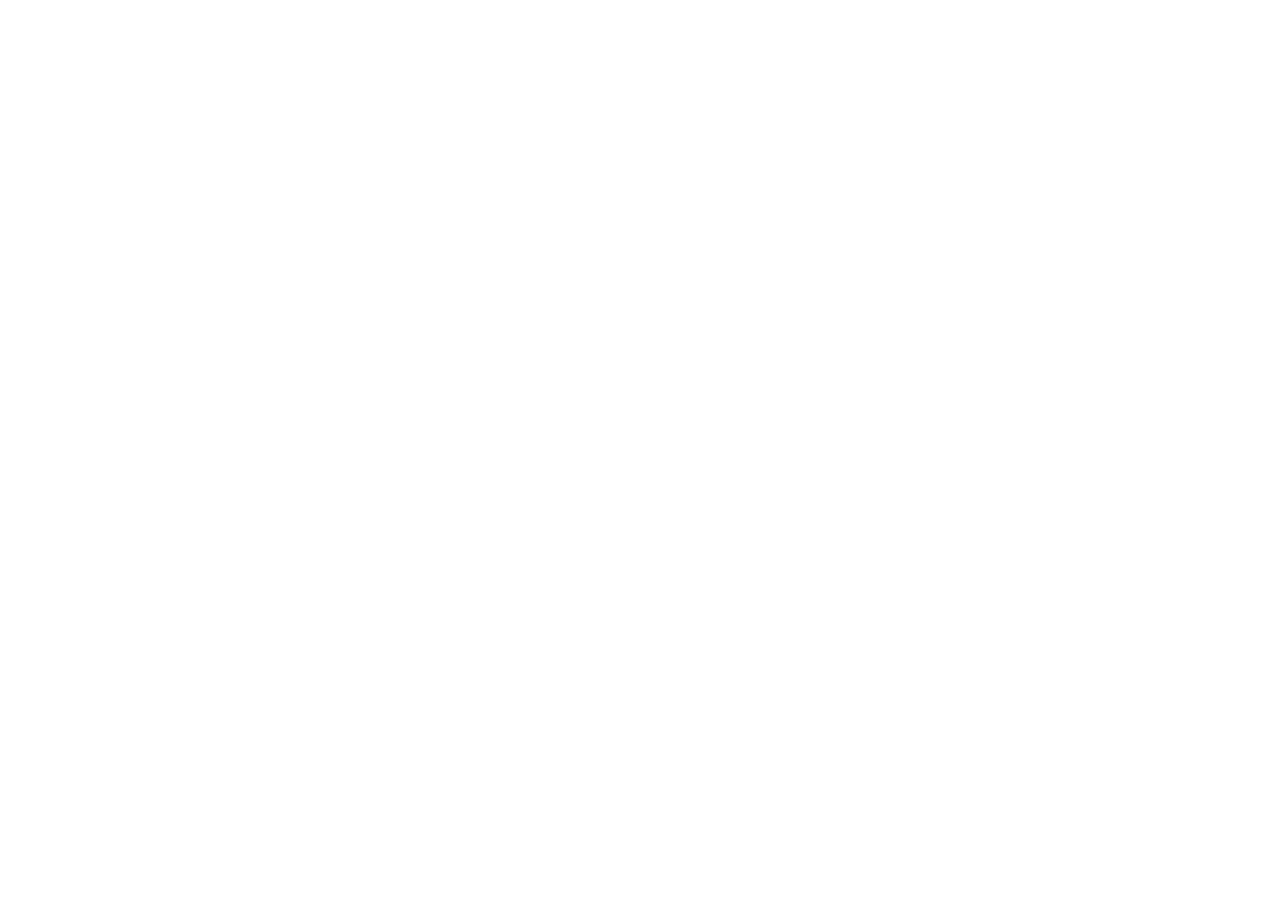
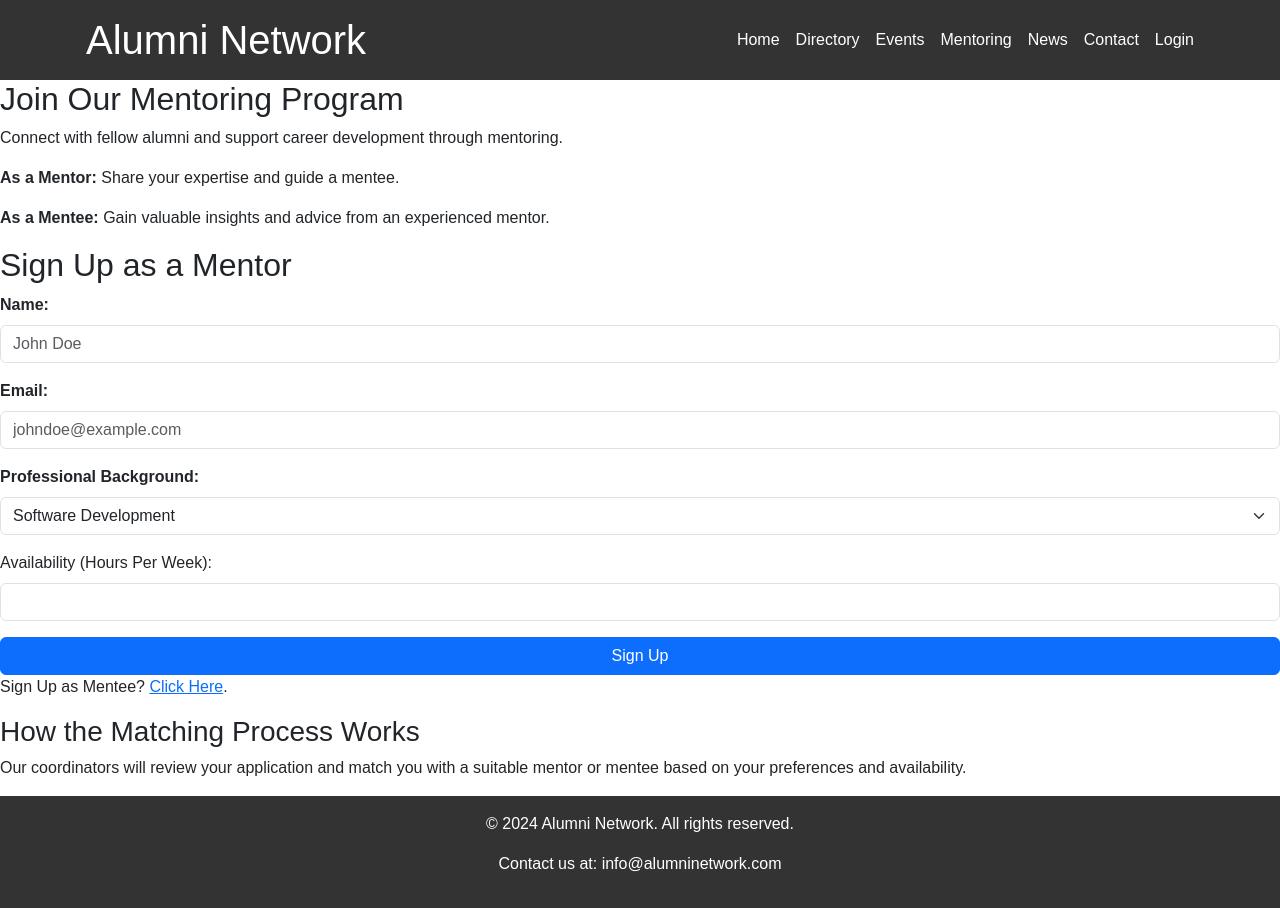
Before and after one commit to PemaRinchen-DarkPulse/Alumni-Network, a React (Create React App) app: page /mentoring in a window 1280 px wide. Before the commit this address had no page. Before the commit the page ends 800 px from the top, so only its background shows below. Built offline with nearby package versions, Linux system fonts and the light colour scheme.

Commit message:
Mentoring page

```diff
--- a/src/App.js
+++ b/src/App.js
@@ -1,21 +1,24 @@
 
-import Footer from './components/footer.jsx';
-import Header from './components/header.jsx';
-import {MyCard,MySecondCard} from './components/mycard.jsx';
-import {GetInvolved,About} from './components/getinvolved.jsx';
-import {Login, SignUp} from './components/userAuthentication.jsx';
-import MyHero from './components/hero.jsx'
+import {Login, SignUp, SignUpAsMentee, SignUpAsMentor} from './components/userAuthentication.jsx';
 import 'bootstrap/dist/css/bootstrap.min.css';
-import './app.css'
-import {BrowserRouter,Routes,Route} from 'react-router-dom'
+import './app.css';
+import {BrowserRouter, Routes, Route} from 'react-router-dom';
+import Home from './components/home.jsx';
+import Mentoring from './components/mentoring.jsx';
+
 function App() {
   return (
     <BrowserRouter>
-    <Routes>
-      <Route path='/register' element={<SignUp/>}></Route>
-      <Route path='/login' element={<Login/>}></Route>
-    </Routes>
+      <Routes>
+        <Route path='/' element={<Home />} />
+        <Route path='/mentoring' element={<Mentoring/>}/>
+        <Route path='/register' element={<SignUp />}/>
+        <Route path='/login' element={<Login />} />
+        <Route path='/signupasmenteor' element={<SignUpAsMentor/>}/>
+        <Route path='/signupasmentee' element={<SignUpAsMentee/>}/>
+      </Routes>
     </BrowserRouter>
   );
 }
+
 export default App;
--- a/src/components/getinvolved.jsx
+++ /dev/null
@@ -1,27 +0,0 @@
-import React from "react";
-import { Button } from "reactstrap";
-export const GetInvolved=()=>{
-    return (
-        <>
-        <section class="cta-section">
-            <div class="container">
-                <h2 color="primary">Get Involved Today</h2>
-                <p>Whether you’re looking to mentor a student, attend an event, or simply reconnect with fellow alumni, our network has something for everyone.</p>
-                <Button color="primary" outline>Join the Alumni Network</Button>
-            </div>
-        </section>
-        </>
-    );
-}
-
-export const About=()=>{
-    return (
-        <section class="about">
-            <div class="container">
-                <h2>About the Alumni Network</h2>
-                <p>Our Alumni Network is dedicated to fostering lifelong connections among our graduates. We aim to support professional growth, provide mentoring opportunities, and build a strong community that continues to thrive long after graduation.</p>
-                <a href="about.html" class="cta-link">Learn More</a>
-            </div>
-        </section>
-    );
-}
--- a/src/components/header.jsx
+++ b/src/components/header.jsx
@@ -1,25 +1,26 @@
 import React from "react";
-import "./style.css"
+import { Link } from "react-router-dom";
+import "./style.css";
 
-const Header=()=>{
+const Header = () => {
   return (
     <header>
       <div className="container">
         <h1>Alumni Network</h1>
         <nav>
           <ul>
-                    <li><a href="index.html">Home</a></li>
-                    <li><a href="directory.html">Directory</a></li>
-                    <li><a href="events.html">Events</a></li>
-                    <li><a href="mentoring.html">Mentoring</a></li>
-                    <li><a href="news.html">News</a></li>
-                    <li><a href="contact.html">Contact</a></li>
-                    <li><a href="login.html">Login</a></li>
+            <li><Link to="/">Home</Link></li>
+            <li><Link to="/directory">Directory</Link></li>
+            <li><Link to="/events">Events</Link></li>
+            <li><Link to="/mentoring">Mentoring</Link></li>
+            <li><Link to="/news">News</Link></li>
+            <li><Link to="/contact">Contact</Link></li>
+            <li><Link to="/login">Login</Link></li>
           </ul>
         </nav>
       </div>
     </header>
   );
-}
+};
 
 export default Header;
--- a/src/components/hero.jsx
+++ b/src/components/hero.jsx
@@ -1,17 +1,61 @@
 import React from "react";
-import {SecondButton} from "./buttonSample"
+import { Button } from "reactstrap";
+import { SecondButton } from "./buttonSample"
 import "./style.css"
-const MyHero=()=>{
+export const MyHero = () => {
     return (
         <section className="hero">
             <div className="container">
                 <h2>Welcome to the Alumni Network</h2>
                 <p>Join us and connect with fellow alumni.</p>
-                <SecondButton/>
-                <SecondButton/>
+                <SecondButton />
+                <SecondButton />
+            </div>
+        </section>
+    );
+}
+export const GetInvolved = () => {
+    return (
+        <>
+            <section class="cta-section">
+                <div class="container">
+                    <h2 color="primary">Get Involved Today</h2>
+                    <p>Whether you’re looking to mentor a student, attend an event, or simply reconnect with fellow alumni, our network has something for everyone.</p>
+                    <Button color="primary" outline>Join the Alumni Network</Button>
+                </div>
+            </section>
+        </>
+    );
+}
+
+export const About = () => {
+    return (
+        <section class="about">
+            <div class="container">
+                <h2>About the Alumni Network</h2>
+                <p>Our Alumni Network is dedicated to fostering lifelong connections among our graduates. We aim to support professional growth, provide mentoring opportunities, and build a strong community that continues to thrive long after graduation.</p>
+                <a href="about.html" class="cta-link">Learn More</a>
             </div>
         </section>
     );
 }
 
-export default MyHero;
+export const MentoringHeader = () => {
+    return (
+        <>
+            <h2>Join Our Mentoring Program</h2>
+            <p>Connect with fellow alumni and support career development through mentoring.</p>
+            <p><strong>As a Mentor:</strong> Share your expertise and guide a mentee.</p>
+            <p><strong>As a Mentee:</strong> Gain valuable insights and advice from an experienced mentor.</p>
+        </>
+    );
+}
+
+export const MatchingProcess = () => {
+    return (
+        <div class="matching-process">
+            <h3>How the Matching Process Works</h3>
+            <p>Our coordinators will review your application and match you with a suitable mentor or mentee based on your preferences and availability.</p>
+        </div>
+    );
+}
--- /dev/null
+++ b/src/components/home.jsx
@@ -0,0 +1,22 @@
+import React from "react";
+import Header from "./header"
+import Footer from "./footer"
+import { MyHero,About,GetInvolved} from "./hero";
+import {News,Events,Testimonials} from "./mycard"
+import Mentoring from "./mentoring";
+function Home(){
+    return (
+        <>
+        <Header/>
+        <MyHero/>
+        <About/>
+        <News/>
+        <Events/>
+        <Testimonials/>
+        <GetInvolved/>
+        <Footer/>
+        </>
+    );
+}
+
+export default Home;
--- /dev/null
+++ b/src/components/mentoring.jsx
@@ -0,0 +1,18 @@
+import React from "react";
+import Header from "./header";
+import Footer from "./footer";
+import {MatchingProcess, MentoringHeader} from "./hero"
+import { SignUpAsMentor } from "./userAuthentication";
+function Mentoring(){
+    return(
+        <>
+        <Header/>
+        <MentoringHeader/>
+        <SignUpAsMentor/>
+        <MatchingProcess/>
+        <Footer/>
+        </>
+    );
+}
+
+export default Mentoring;
--- a/src/components/mycard.jsx
+++ b/src/components/mycard.jsx
@@ -1,7 +1,44 @@
 import React from "react";
 import { Card, CardTitle, CardText, Button, Row, Col } from "reactstrap";
 import "./style.css";
-export const MyCard = () => {
+export const News = () => {
+  return (
+    <Row className="container-fluid">
+      <h1 className="text-center color-primary">Recent News</h1>
+      <Col sm="4">
+        <Card body>
+          <CardTitle tag="h5" className="fw-bold">Alumni Spotlight: Jane Smith</CardTitle>
+          <CardText>
+            <p>Jane Smith, Class of 2015, shares her journey from student to CEO of a leading tech startup.</p>
+          </CardText>
+          <Button color="link" style={{ textAlign: 'left', display: 'block', paddingLeft: 0 }}>Learn More</Button>
+        </Card>
+      </Col>
+      <Col sm="4">
+        <Card body>
+          <CardTitle tag="h5" className="fw-bold">Annual Alumni Gala</CardTitle>
+          <CardText>
+            <span>Date: November 20, 2024</span> <br/>
+            <span>Location: University Campus</span>
+          </CardText>
+          <Button color="link" style={{ textAlign: 'left', display: 'block', paddingLeft: 0 }}>Learn More</Button>
+        </Card>
+      </Col>
+      <Col sm="4">
+        <Card body>
+          <CardTitle tag="h5" className="fw-bold">Networking Night</CardTitle>
+          <CardText>
+            <span>Date: December 10, 2024</span><br/>
+            <span>Location: City Center</span>
+          </CardText>
+          <Button color="link" style={{ textAlign: 'left', display: 'block', paddingLeft: 0 }}>Learn More</Button>
+        </Card>
+      </Col>
+    </Row>
+  );
+}
+
+export const Events = () => {
   return (
     <Row className="container-fluid">
       <h1 className="text-center color-primary">Upcoming Events</h1>
@@ -39,7 +76,7 @@
   );
 }
 
-export const MySecondCard=()=>{
+export const Testimonials=()=>{
     return (
         <Row>
         <h1 className="text-center">What Our Alumni Say</h1>
--- a/src/components/userAuthentication.jsx
+++ b/src/components/userAuthentication.jsx
@@ -68,3 +68,51 @@
         </div>
     );
 }
+
+export const SignUpAsMentor = () => {
+    const [selectedBackground, setSelectedBackground] = useState([]);
+
+    const handleBackgroundChange = (e) => {
+        const options = Array.from(e.target.selectedOptions, option => option.value);
+        setSelectedBackground(options);
+    };
+
+    return (
+        <div>
+            <h2>Sign Up as a Mentor</h2>
+            <Form>
+                <FormGroup>
+                    <Label for="name" className="fw-bold">Name:</Label>
+                    <Input id="name" name="name" placeholder="John Doe" type="text" required />
+                </FormGroup>
+                <FormGroup>
+                    <Label for="email" className="fw-bold">Email:</Label>
+                    <Input id="email" name="email" placeholder="johndoe@example.com" type="email" required />
+                </FormGroup>
+
+                <FormGroup>
+                    <Label for="background" className="fw-bold">Professional Background:</Label>
+                    <Input id="background" name="background" type="select" required>
+                        <option value="Software Development">Software Development</option>
+                        <option value="Data Science">Data Science</option>
+                        <option value="Project Management">Project Management</option>
+                        <option value="Design">Design</option>
+                        <option value="Marketing">Marketing</option>
+                        <option value="Finance">Finance</option>
+                    </Input>
+                </FormGroup>
+                <FormGroup>
+                <Label for="availability">Availability (Hours Per Week):</Label>
+                <Input type="number" id="availability" name="availability" min="1" required/>
+                </FormGroup>
+                <Button color="primary" block>Sign Up</Button>
+            </Form>
+            <p>Sign Up as Mentee? <Link to="/register">Click Here</Link>.</p>
+        </div>
+    );
+};
+export const SignUpAsMentee=()=>{
+    return (
+        <h1>Hello</h1>
+    );
+}
```
Lines whose indentation alone changed are shown as unchanged.
